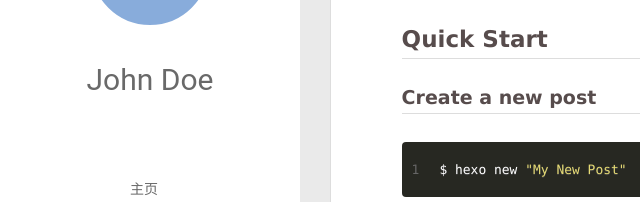
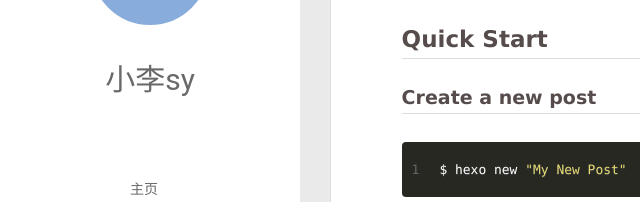
Before and after one commit to mcli244/mcli244.github.io, a plain HTML site: page 2020/04/05/hello-world/index.html in a window 1280 px wide. Shown: the part 210-412 px from the top of the page, 0-640 px from the left. Drawn offline with Linux system fonts and the light colour scheme; no server answers.

Commit message:
Site updated: 2020-04-05 20:59:31

```diff
--- a/2020/04/05/hello-world/index.html
+++ b/2020/04/05/hello-world/index.html
@@ -17,7 +17,7 @@
 <meta property="og:locale" content="en_US">
 <meta property="article:published_time" content="2020-04-05T09:29:18.288Z">
 <meta property="article:modified_time" content="2020-04-05T09:29:18.288Z">
-<meta property="article:author" content="John Doe">
+<meta property="article:author" content="小李sy">
 <meta name="twitter:card" content="summary">
 
     <link rel="alternative" href="/atom.xml" title="Hexo" type="application/atom+xml">
@@ -50,7 +50,7 @@
 			<img src="" class="js-avatar">
 		</a>
 		<hgroup>
-		  <h1 class="header-author"><a href="/">John Doe</a></h1>
+		  <h1 class="header-author"><a href="/">小李sy</a></h1>
 		</hgroup>
 
 
@@ -108,7 +108,7 @@
 				<img src="" class="js-avatar">
 			</div>
 			<hgroup>
-			  <h1 class="header-author js-header-author">John Doe</h1>
+			  <h1 class="header-author js-header-author">小李sy</h1>
 			</hgroup>
 
 
@@ -329,7 +329,7 @@
   <div class="outer">
     <div id="footer-info">
     	<div class="footer-left">
-    		&copy; 2020 John Doe
+    		&copy; 2020 小李sy
     	</div>
       	<div class="footer-right">
       		<a href="http://hexo.io/" target="_blank">Hexo</a>  Theme <a href="https://github.com/litten/hexo-theme-yilia" target="_blank">Yilia</a> by Litten
```
Also changed, not shown: 2020/04/05/test/index.html (+4 -4 lines), archives/2020/04/index.html (+4 -4 lines), archives/2020/index.html (+4 -4 lines), archives/index.html (+4 -4 lines), index.html (+4 -4 lines).
